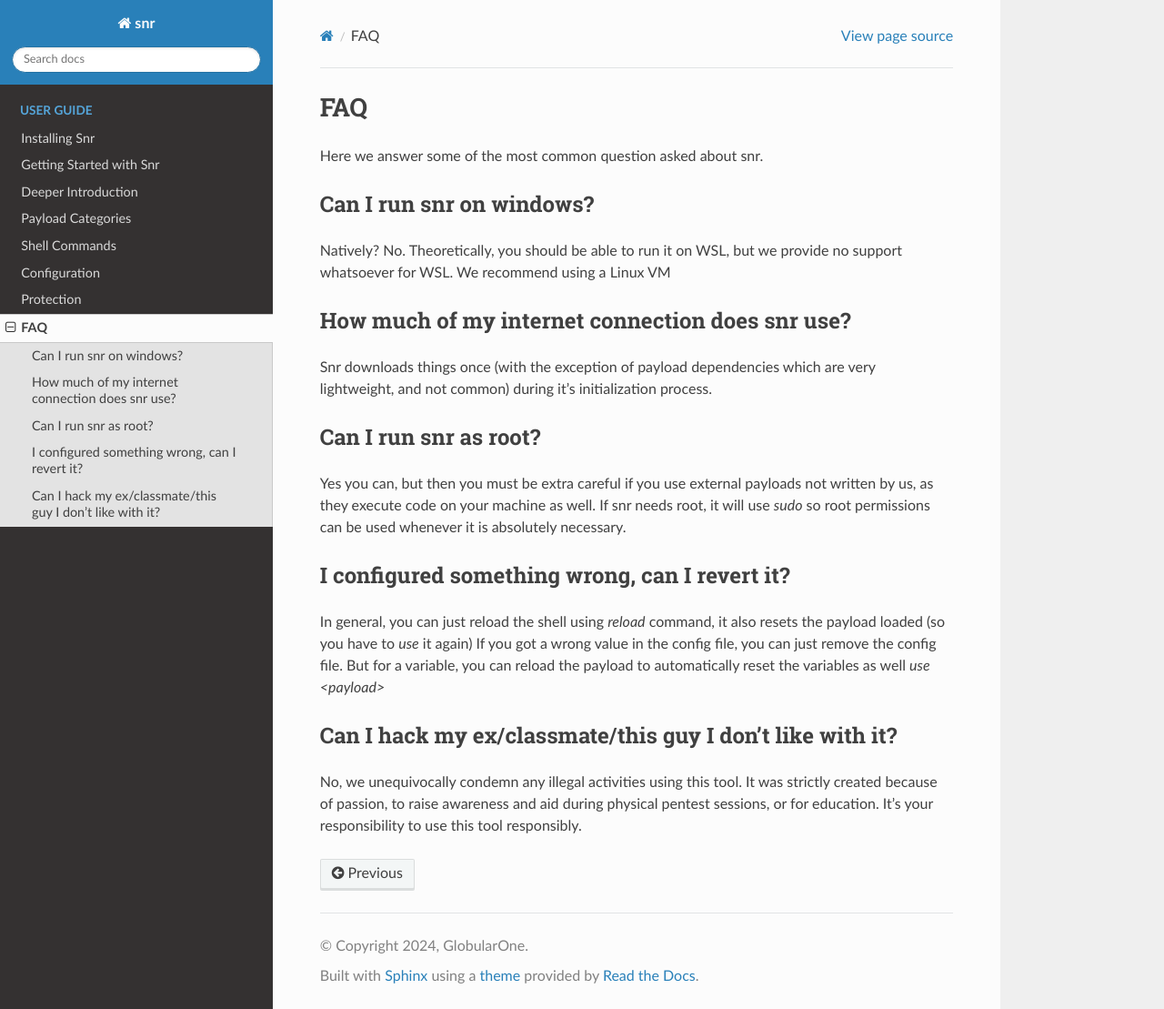
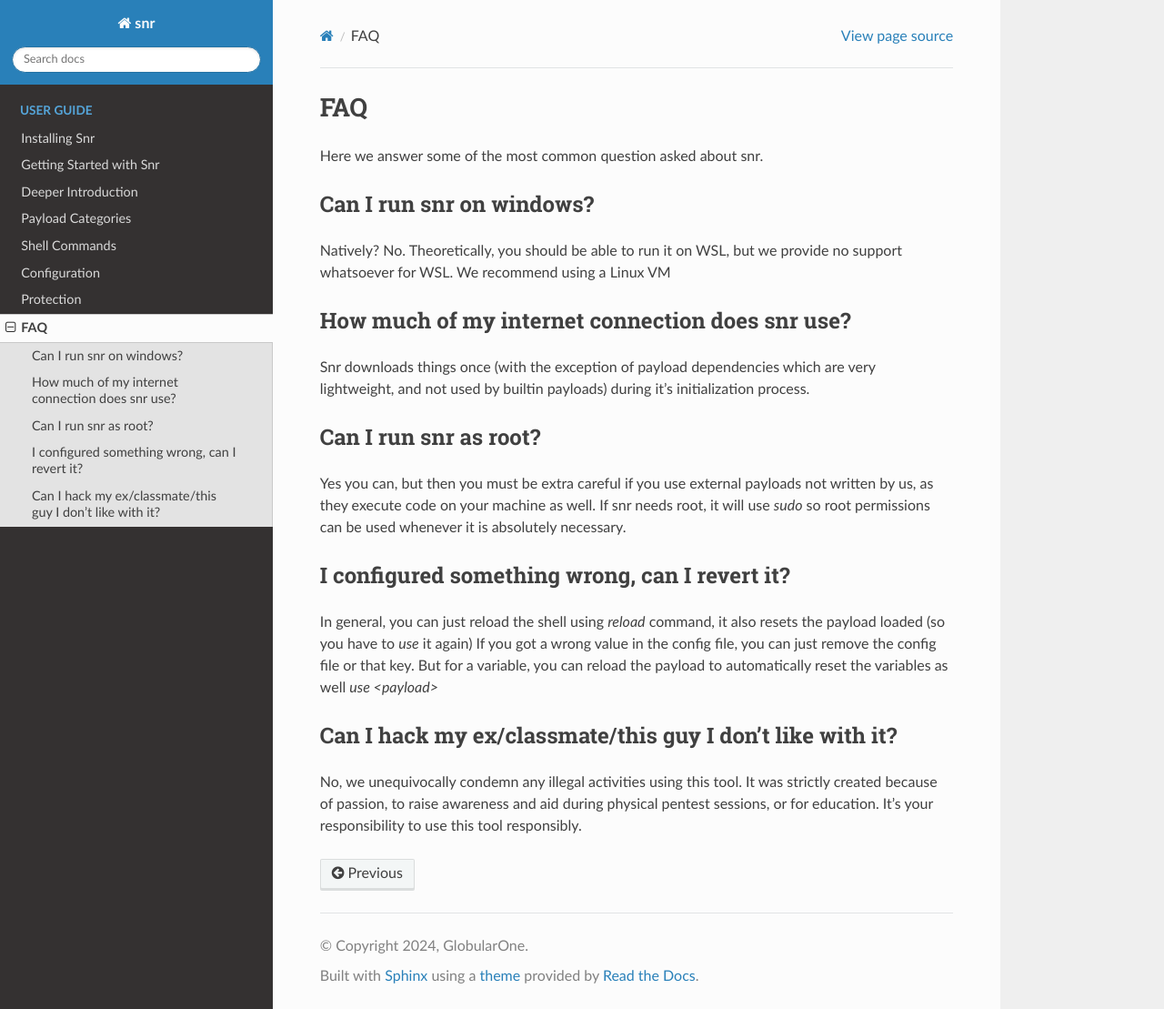
Before and after one commit to GlobularOne/snr, a Sphinx documentation site: the page built from docs/source/user_guide/faq.rst, in a window 1280 px wide and 1109 px high. Shown: the whole window at 91% size. Built offline with Sphinx 7.4.7 and the Read the Docs theme 2.0.0, drawn with Linux system fonts in a browser that asks for light colours; pages that are not in the unit, such as notebooks, are missing from menus.

Commit message:
faq.rst: Clarify a few points

```diff
--- a/docs/source/user_guide/faq.rst
+++ b/docs/source/user_guide/faq.rst
@@ -11,7 +11,7 @@ Natively? No. Theoretically, you should be able to run it on WSL, but we provide
 How much of my internet connection does snr use?
 ------------------------------------------------
 
-Snr downloads things once (with the exception of payload dependencies which are very lightweight, and not common) during it's initialization process.
+Snr downloads things once (with the exception of payload dependencies which are very lightweight, and not used by builtin payloads) during it's initialization process.
 
 Can I run snr as root?
 ----------------------
@@ -22,7 +22,7 @@ I configured something wrong, can I revert it?
 ----------------------------------------------
 
 In general, you can just reload the shell using `reload` command, it also resets the payload loaded (so you have to `use` it again)
-If you got a wrong value in the config file, you can just remove the config file. But for a variable, you can reload the payload to automatically reset the variables as well `use <payload>`
+If you got a wrong value in the config file, you can just remove the config file or that key. But for a variable, you can reload the payload to automatically reset the variables as well `use <payload>`
 
 Can I hack my ex/classmate/this guy I don't like with it?
 ---------------------------------------------------------
```
